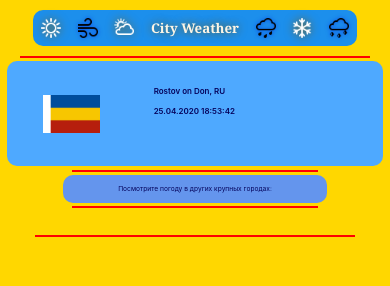
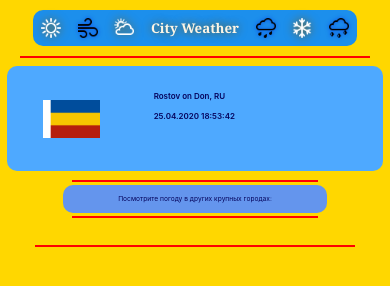
Before and after one commit to kalashnikova04/Weather-Rostov, a plain HTML site: page index.html in a window 390 px wide. Drawn offline with Linux system fonts and the light colour scheme; no server answers.

Commit message:
Update2.0

```diff
--- a/style.css
+++ b/style.css
@@ -101,11 +101,11 @@ td{
 }
 
 @media screen and (max-width: 600px){
-    .header{margin:10px 25px;}
-    .rostov{width: 90%; height:85px}
+    .header{margin-left:25px; margin-right:25px;}
+    .rostov{width: 90%; height:85px;margin-top: 5px;margin-bottom: 5px;}
     #rostimg{height: 38px;padding-top: 20px;}
     .rostovtitle{padding-top: 5px;}
-    #tablerow,#tablerow1{width: 275px;}
+    #tablerow,#tablerow1{width: 275px; font-size: 7pt;}
     .iconRov{margin-left: 25px;}
     .sun, .snow, .clouds,.wind, .rain, .ston{height: 20px;padding-top: 5px;}
     .rostovtitle,#tempRov,.thirdBlock{font-size: 6pt;}
```
